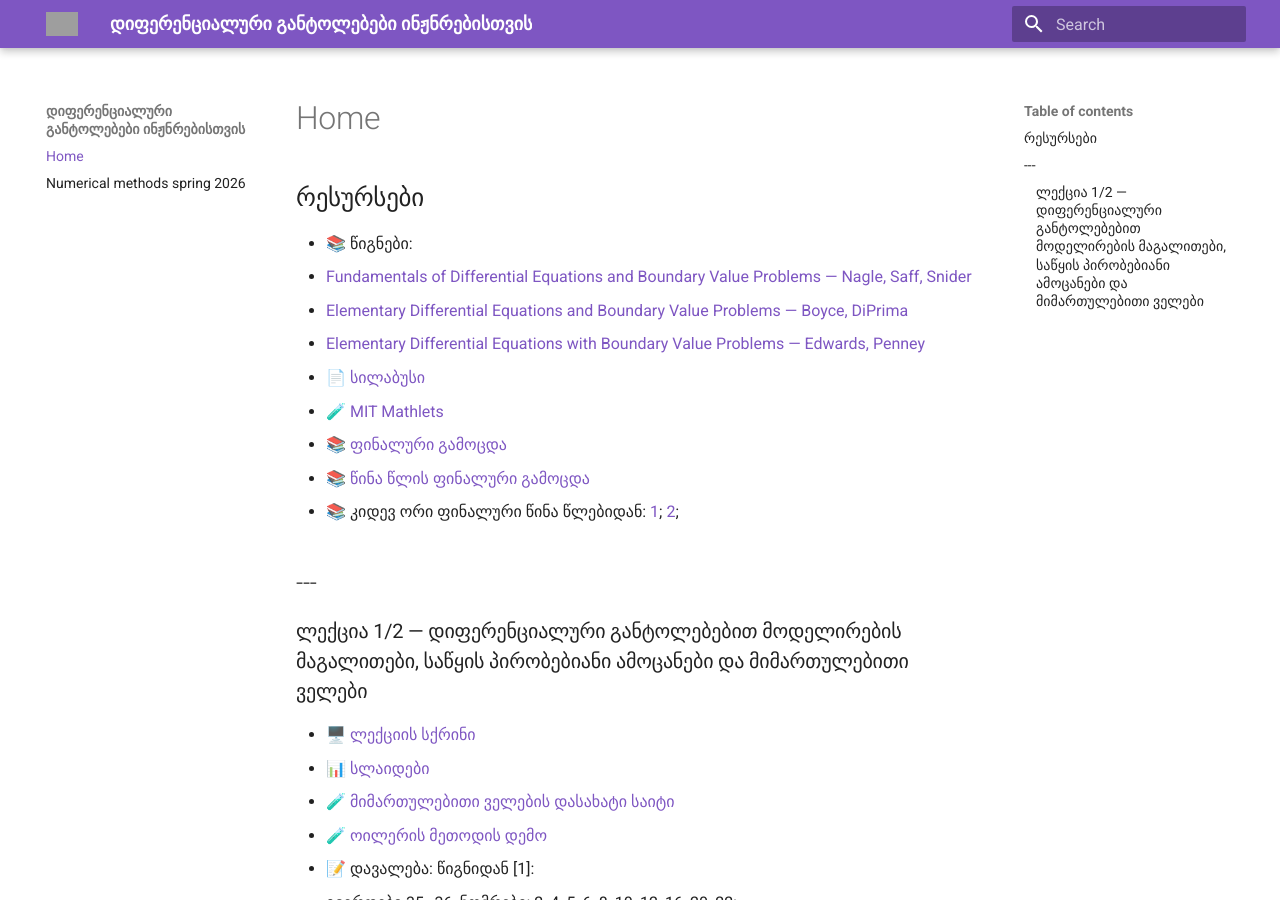
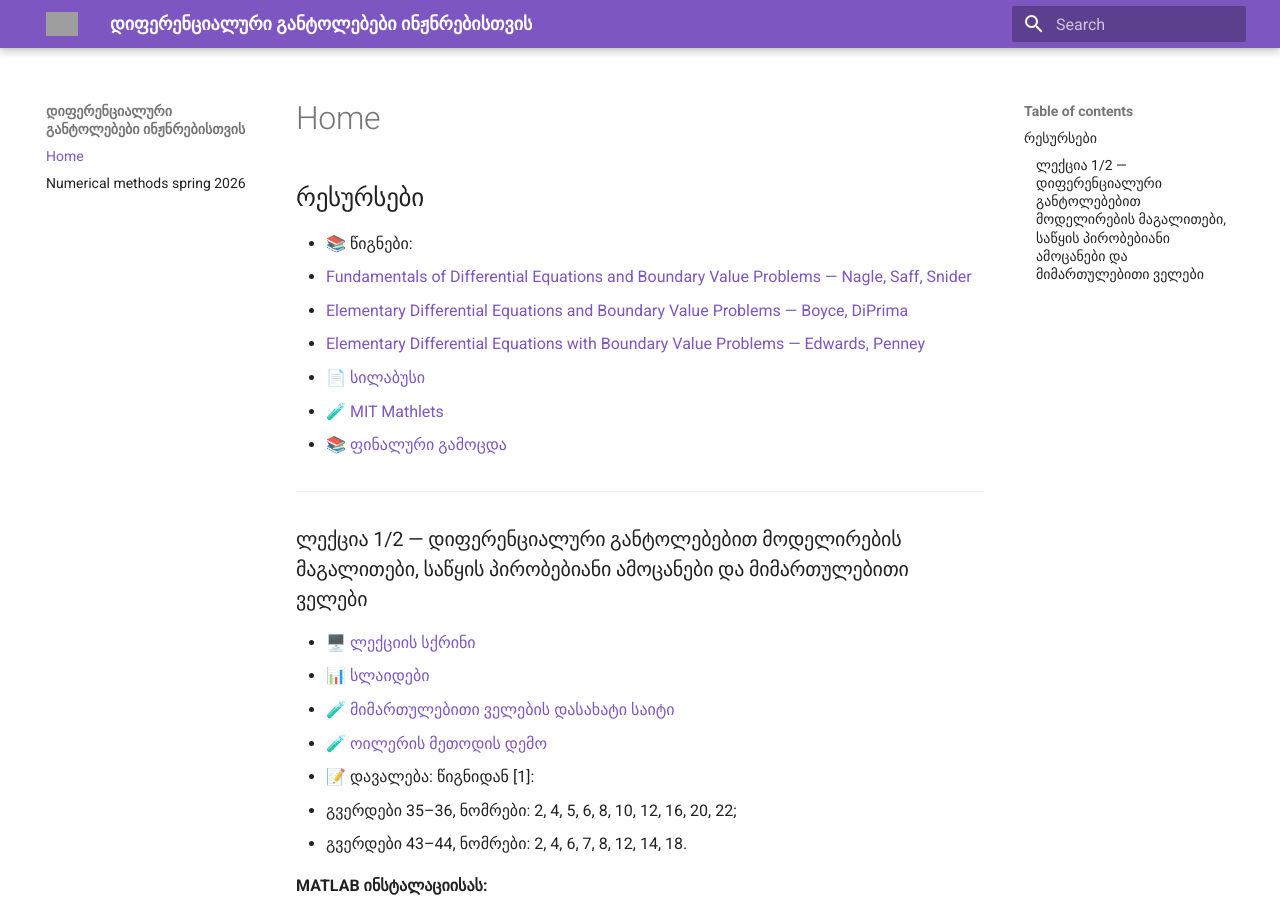
Before and after one commit to gugavar/differential-equations-fall-2026-freeuni, an MkDocs documentation site: the page built from docs/index.md, in a window 1280 px wide and 900 px high. Built offline with MkDocs 1.6.1 and Material for MkDocs 9.7.7, drawn with Linux system fonts in a browser that asks for light colours; grey boxes are pictures that could not be loaded.

Commit message:
Update index.md

```diff
--- a/docs/index.md
+++ b/docs/index.md
@@ -7,11 +7,9 @@
   - [Elementary Differential Equations with Boundary Value Problems — Edwards, Penney](https://drive.google.com/file/d/1whtP67nlNx3lp32u0nsnDaUxuKSv80pb/view?usp=share_link)
 - 📄 [სილაბუსი](https://docs.google.com/document/d/1-iN1eAxiJ-IGniliN9Dq3ZKfRIjIicwr/edit?ouid=110148669605332798451&rtpof=true&sd=true&usp=sharing)
 - 🧪 [MIT Mathlets](https://mathlets.org/mathlets/)
+
 - 📚 [ფინალური გამოცდა](https://docs.google.com/document/d/1Kjx_Z24V12TaFEiiFi8YF6YbRBYTKSX3/edit?ouid=115006867327811336984&rtpof=true&sd=true&usp=drive_link)
-- 📚 [წინა წლის ფინალური გამოცდა](https://drive.google.com/file/d/1vRMJkgkaoF9rCRFj45KvKSwYnbCps2mo/view?usp=drive_link)
-- 📚 კიდევ ორი ფინალური წინა წლებიდან: [1](https://docs.google.com/document/d/1czmmmV0TaFST9fu_dyjcjoRcKqsgyPI5/edit?ouid=110148669605332798451&rtpof=true&sd=true&usp=drive_link); [2](https://docs.google.com/document/d/1lpA_uIRW-LIKAQ_0Lp-2QKCZJL3xnVfN/edit?ouid=110148669605332798451&rtpof=true&sd=true&usp=drive_link);
 
----
 ---
 
 ### ლექცია 1/2 — დიფერენციალური განტოლებებით მოდელირების მაგალითები, საწყის პირობებიანი ამოცანები და მიმართულებითი ველები
```
